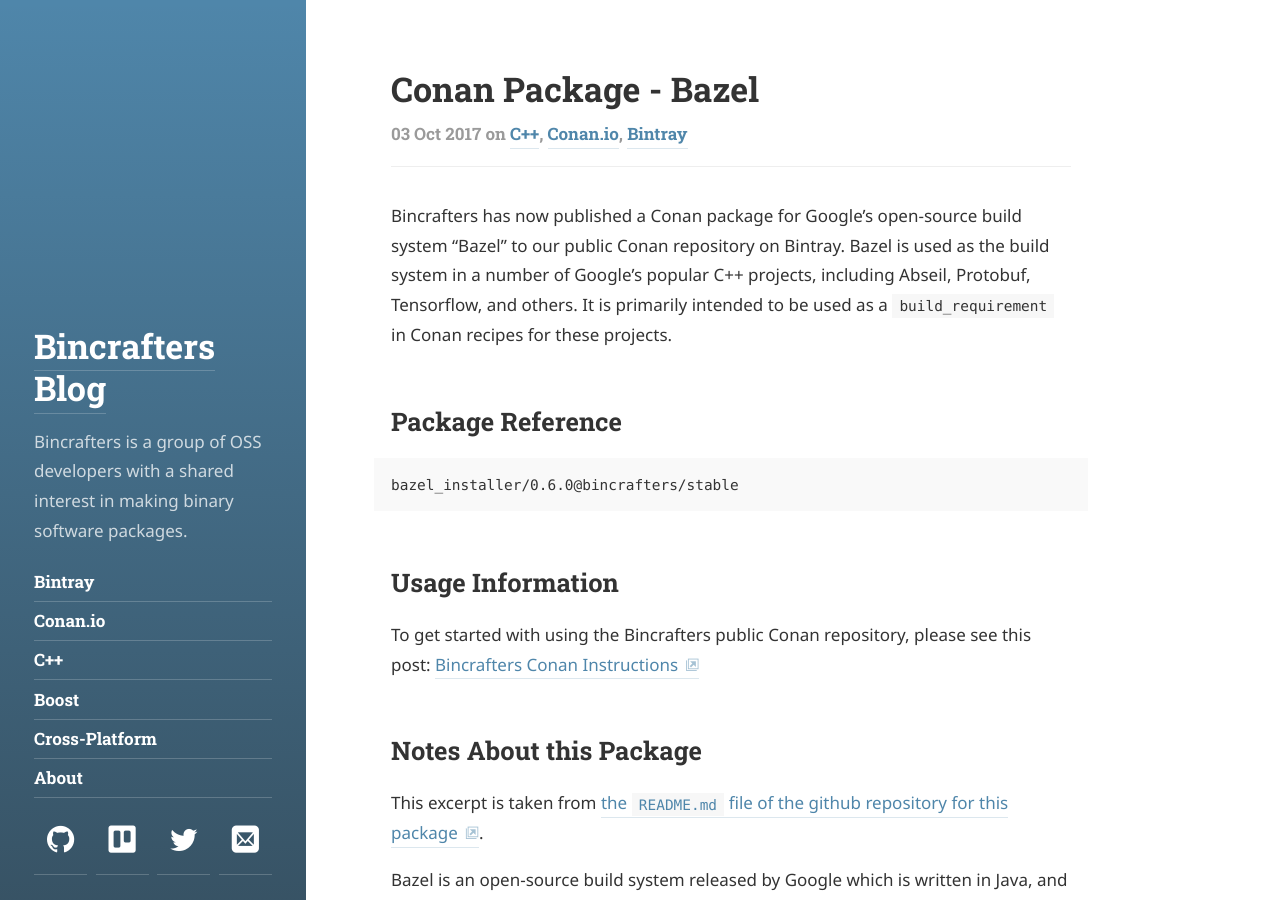
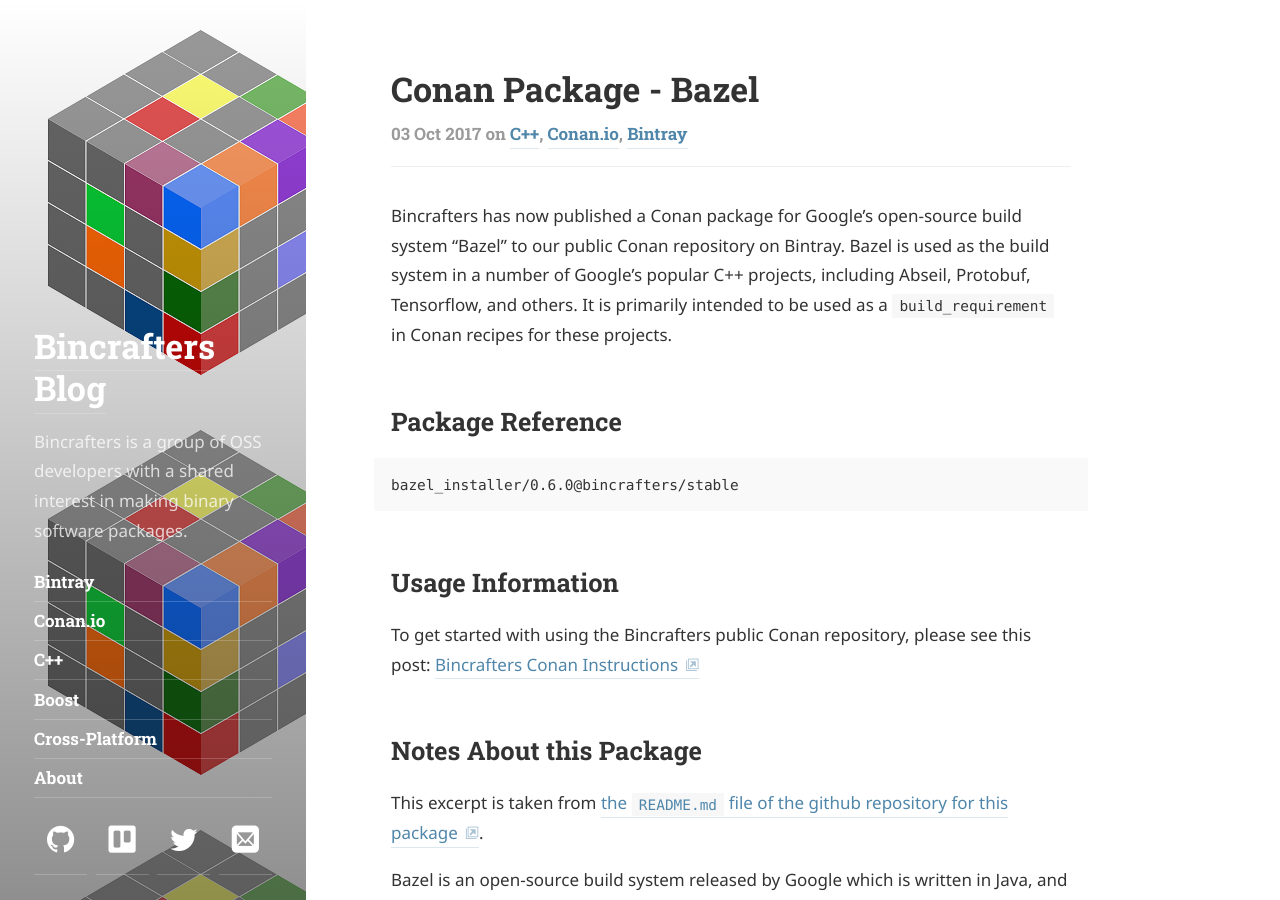
Before and after one commit to bincrafters/bincrafters.github.io, a Jekyll site: the page built from _posts/2017-10-03-Conan-Package-Bazel.md, in a window 1280 px wide and 900 px high. Built offline with Jekyll 4.4.1, drawn with Linux system fonts in a browser that asks for light colours; some web fonts are replaced.

Commit message:
try logo on post

```diff
--- a/_posts/2017-10-03-Conan-Package-Bazel.md
+++ b/_posts/2017-10-03-Conan-Package-Bazel.md
@@ -2,6 +2,7 @@
 layout: post
 title: 'Conan Package - Bazel'
 tags: [C++, Conan.io, Bintray]
+image: /assets/img/Logo4x4.png
 ---
 
 Bincrafters has now published a Conan package for Google's open-source build system "Bazel" to our public Conan repository on Bintray. Bazel is used as the build system in a number of Google's popular C++ projects, including Abseil, Protobuf, Tensorflow, and others.  It is primarily intended to be used as a `build_requirement` in Conan recipes for these projects.
```
